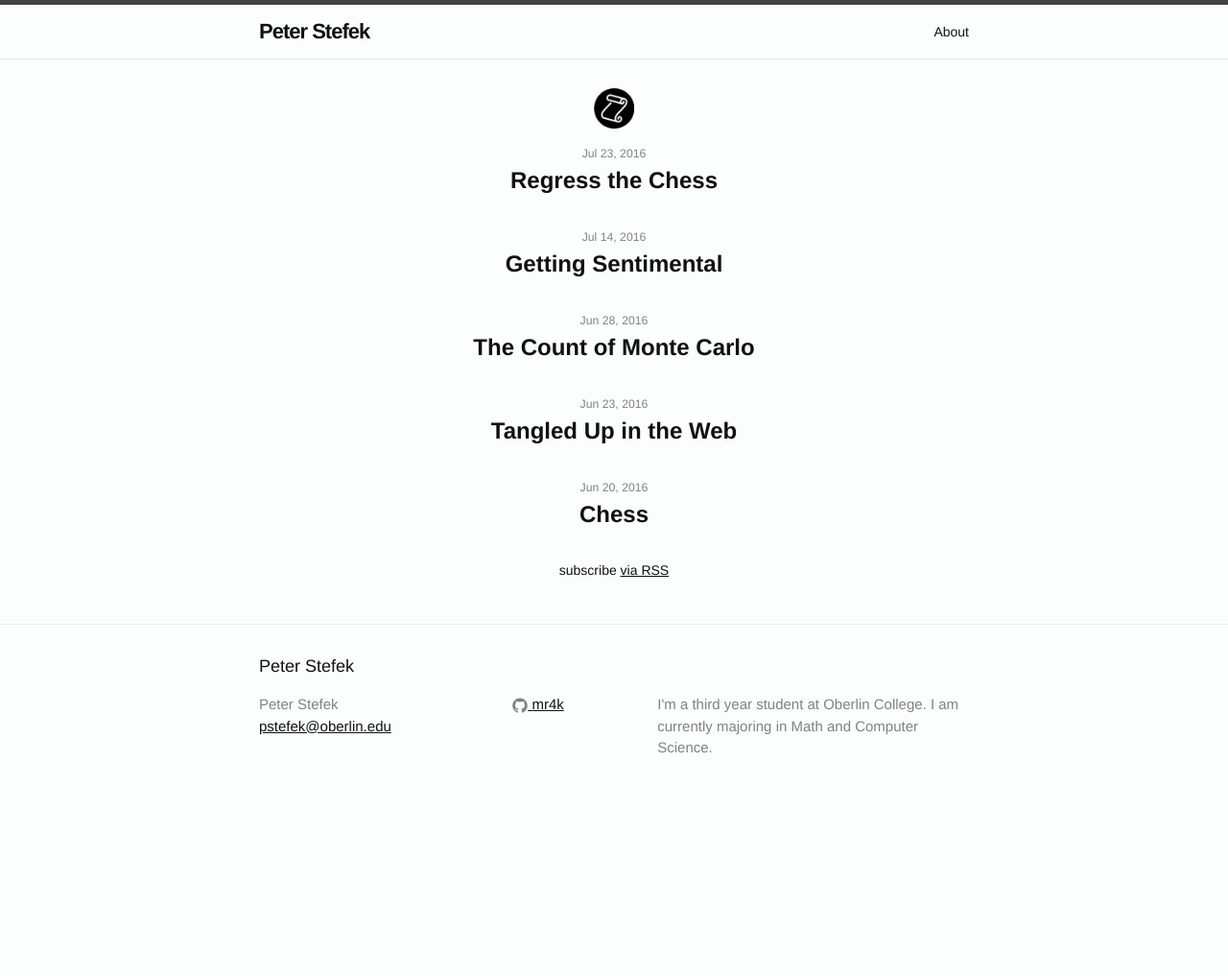
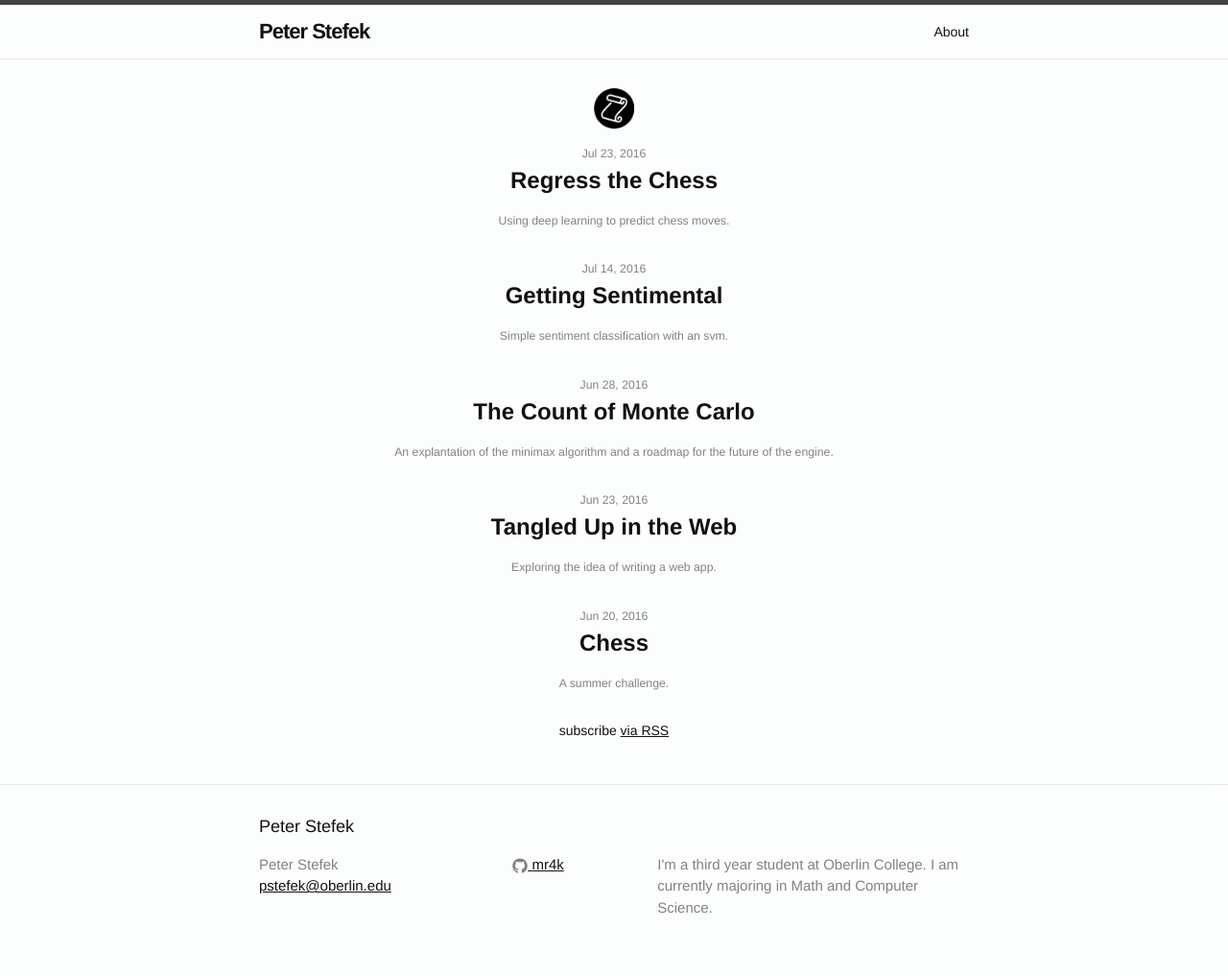
Before and after one commit to Mr4k/mr4k.github.io, a Jekyll site: the page built from index.html, in a window 1280 px wide. Shown: the whole page at 96% size. Built offline with Jekyll 4.4.1, drawn with Linux system fonts in a browser that asks for light colours; before the commit the page ends 900 px from its top, so only the background shows below that.

Commit message:
added post previews

```diff
--- a/_posts/2016-06-20-chess.markdown
+++ b/_posts/2016-06-20-chess.markdown
@@ -3,6 +3,7 @@ layout: post
 title:  "Chess"
 date:   2016-06-20 10:23:40 -0800
 categories: chess project
+excerpt: A summer challenge.
 ---
 <p align="center">
 	<img align="up" src="/chess.gif">
--- a/_posts/2016-06-23-building-a-web-application.markdown
+++ b/_posts/2016-06-23-building-a-web-application.markdown
@@ -3,6 +3,7 @@ layout: post
 title:  "Tangled Up in the Web"
 date:   2016-06-23 11:17:30 -0800
 categories: chess project javascript python
+excerpt: Exploring the idea of writing a web app.
 ---
 
 <p align="center">
--- a/_posts/2016-06-28-search.markdown
+++ b/_posts/2016-06-28-search.markdown
@@ -3,6 +3,7 @@ layout: post
 title:  "The Count of Monte Carlo"
 date:   2016-06-28 12:30:40 -0800
 categories: chess project minimax algorithm search monte carlo
+excerpt: An explantation of the minimax algorithm and a roadmap for the future of the engine.
 ---
 
 <p align="center">
--- a/_posts/2016-07-15-sentiment.markdown
+++ b/_posts/2016-07-15-sentiment.markdown
@@ -3,6 +3,7 @@ layout: post
 title:  "Getting Sentimental"
 date:   2016-07-14 1:40:40 -0800
 categories: sentiment analysis logistic regression n-gram
+excerpt: Simple sentiment classification with an svm.
 ---
 
 <p align="center">
--- a/_posts/2016-07-24-deep-chess.markdown
+++ b/_posts/2016-07-24-deep-chess.markdown
@@ -3,6 +3,7 @@ layout: post
 title:  "Regress the Chess"
 date:   2016-07-23 2:50:40 -0800
 categories: neural network deep learning chess training
+excerpt: Using deep learning to predict chess moves.
 ---
 
 <p align="center">
--- a/index.html
+++ b/index.html
@@ -17,6 +17,9 @@ layout: default
           <h2>
             <a class="post-link" href="{{ post.url | prepend: site.baseurl }}">{{ post.title }}</a>
           </h2>
+          <div class="post-meta">
+            {{ post.excerpt }}
+          </div>
         </li>
       {% endfor %}
     </ul>
```
Also changed, not shown: 7 other files.
